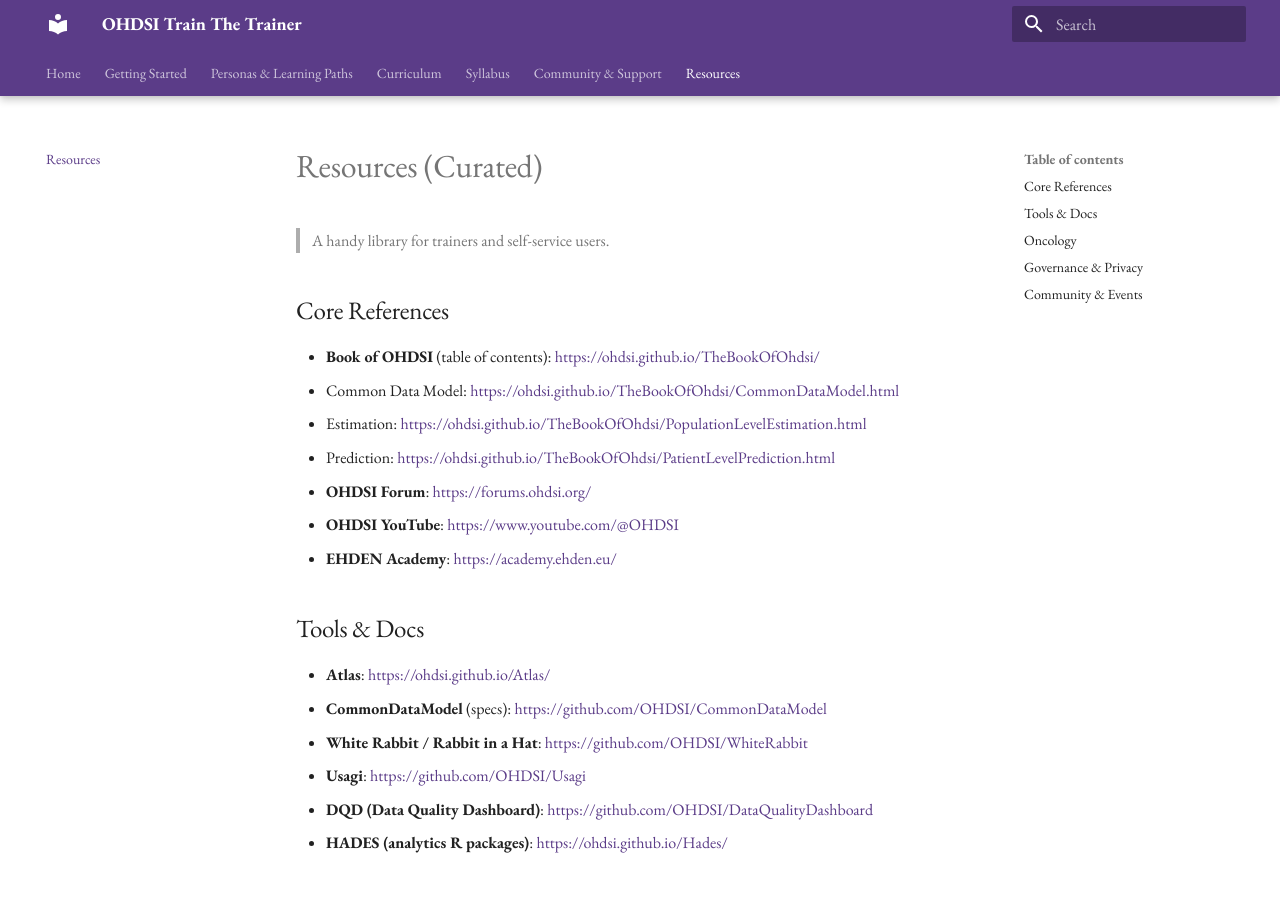
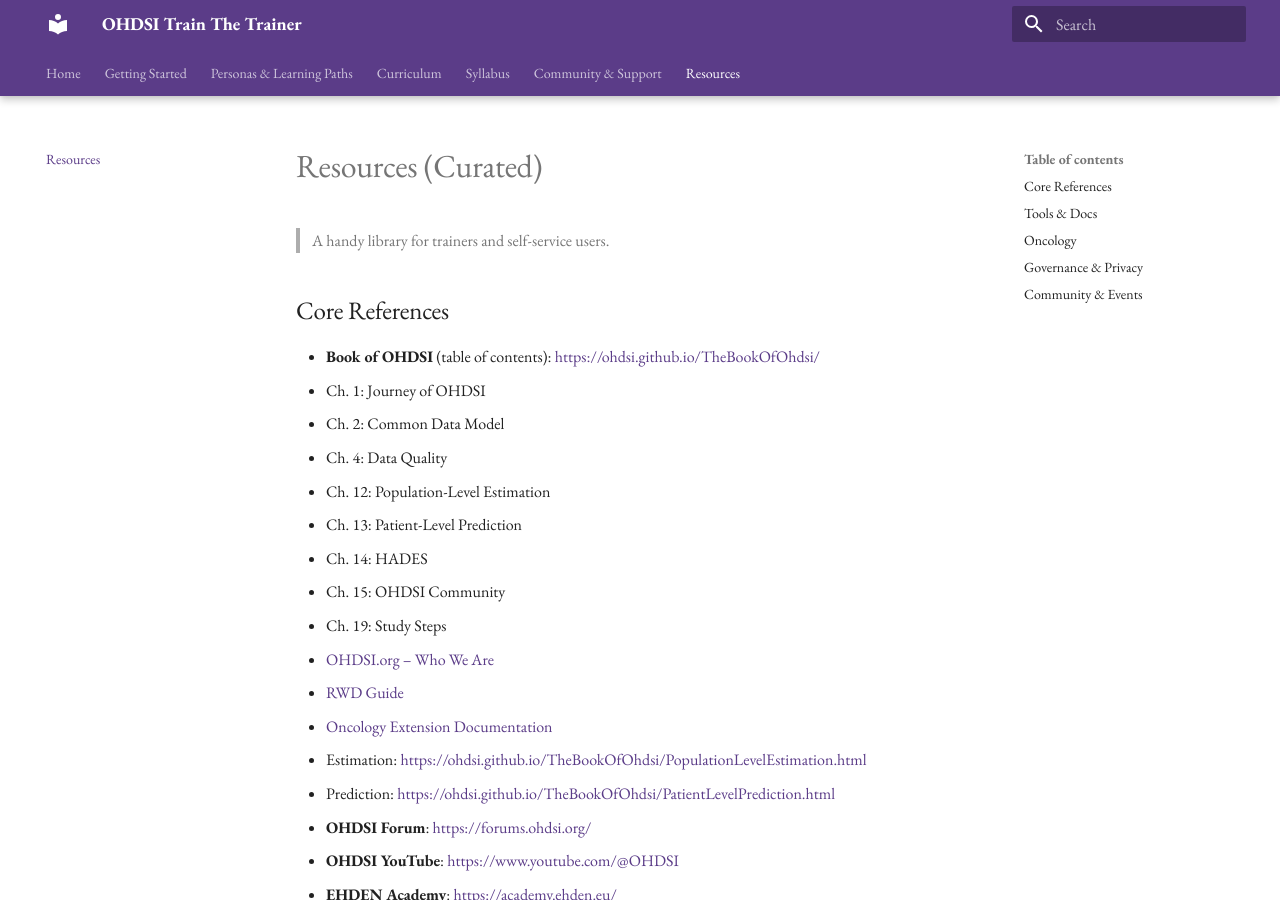
Before and after one commit to BoyceLab/OHDSITrainTheTrainer-EPILEPSY, an MkDocs documentation site: the page built from docs/resources.md, in a window 1280 px wide and 900 px high. Built offline with MkDocs 1.6.1 and Material for MkDocs 9.7.7, drawn with Linux system fonts in a browser that asks for light colours.

Commit message:
Update resources.md

```diff
--- a/docs/resources.md
+++ b/docs/resources.md
@@ -4,9 +4,19 @@
 
 ## Core References
 - **Book of OHDSI** (table of contents): <https://ohdsi.github.io/TheBookOfOhdsi/>
-  - Common Data Model: <https://ohdsi.github.io/TheBookOfOhdsi/CommonDataModel.html>
-  - Estimation: <https://ohdsi.github.io/TheBookOfOhdsi/PopulationLevelEstimation.html>
-  - Prediction: <https://ohdsi.github.io/TheBookOfOhdsi/PatientLevelPrediction.html>
+  - Ch. 1: Journey of OHDSI
+  - Ch. 2: Common Data Model
+  - Ch. 4: Data Quality
+  - Ch. 12: Population-Level Estimation
+  - Ch. 13: Patient-Level Prediction
+  - Ch. 14: HADES
+  - Ch. 15: OHDSI Community
+  - Ch. 19: Study Steps
+- [OHDSI.org – Who We Are](https://www.ohdsi.org/who-we-are/)
+- [RWD Guide](https://rwd.guide/)
+- [Oncology Extension Documentation](https://ohdsi.github.io/CommonDataModel/oncology.html)
+- Estimation: <https://ohdsi.github.io/TheBookOfOhdsi/PopulationLevelEstimation.html>
+- Prediction: <https://ohdsi.github.io/TheBookOfOhdsi/PatientLevelPrediction.html>
 - **OHDSI Forum**: <https://forums.ohdsi.org/>
 - **OHDSI YouTube**: <https://www.youtube.com/@OHDSI>
 - **EHDEN Academy**: <https://academy.ehden.eu/>
@@ -29,3 +39,5 @@
 ## Community & Events
 - OHDSI Workgroups: <https://www.ohdsi.org/workgroups/>
 - OHDSI Weekly Calls/Events: <https://www.ohdsi.org/events/>
+
+*****
```
